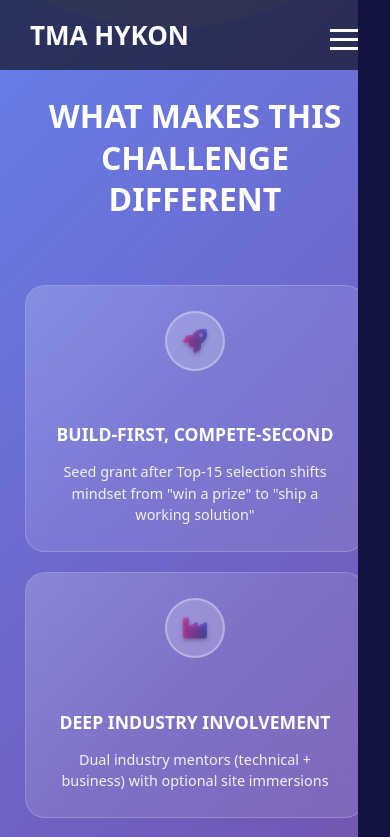
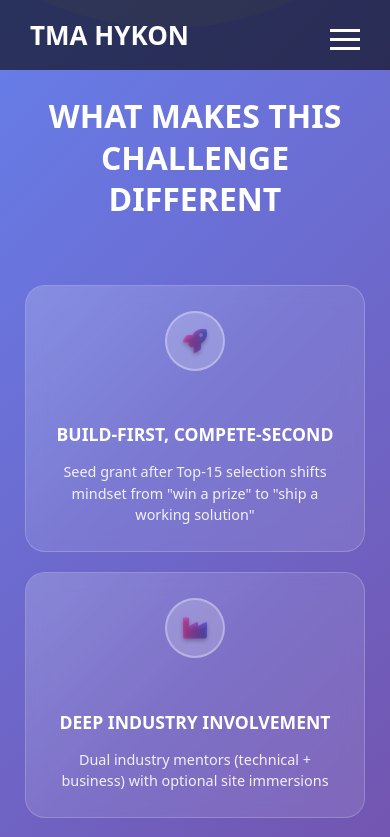
Before and after one commit to Flair0n/tmahykon, a React (Vite) app: page /how-it-works in a window 390 px wide. Shown: the top 837 px of the page. Built offline with nearby package versions, Linux system fonts and the light colour scheme.

Commit message:
mobilr fixes v3

```diff
--- a/src/styles/Navbar.css
+++ b/src/styles/Navbar.css
@@ -163,6 +163,11 @@
 }
 
 @media screen and (max-width: 991px) {
+  html, body {
+    overflow-x: hidden !important;
+    max-width: 100vw !important;
+  }
+
   .header-area {
     overflow-x: hidden;
     max-width: 100vw;
@@ -194,13 +199,15 @@
   .classy-menu {
     position: fixed;
     top: 0;
-    right: -320px;
-    width: 320px;
+    right: -100%;
+    width: 280px;
+    max-width: 85vw;
     height: 100%;
     background-color: #111343;
     padding: 60px 30px 30px;
     transition: all 0.4s;
     overflow-y: auto;
+    z-index: 9999;
   }
 
   .classy-menu.menu-on {
```
